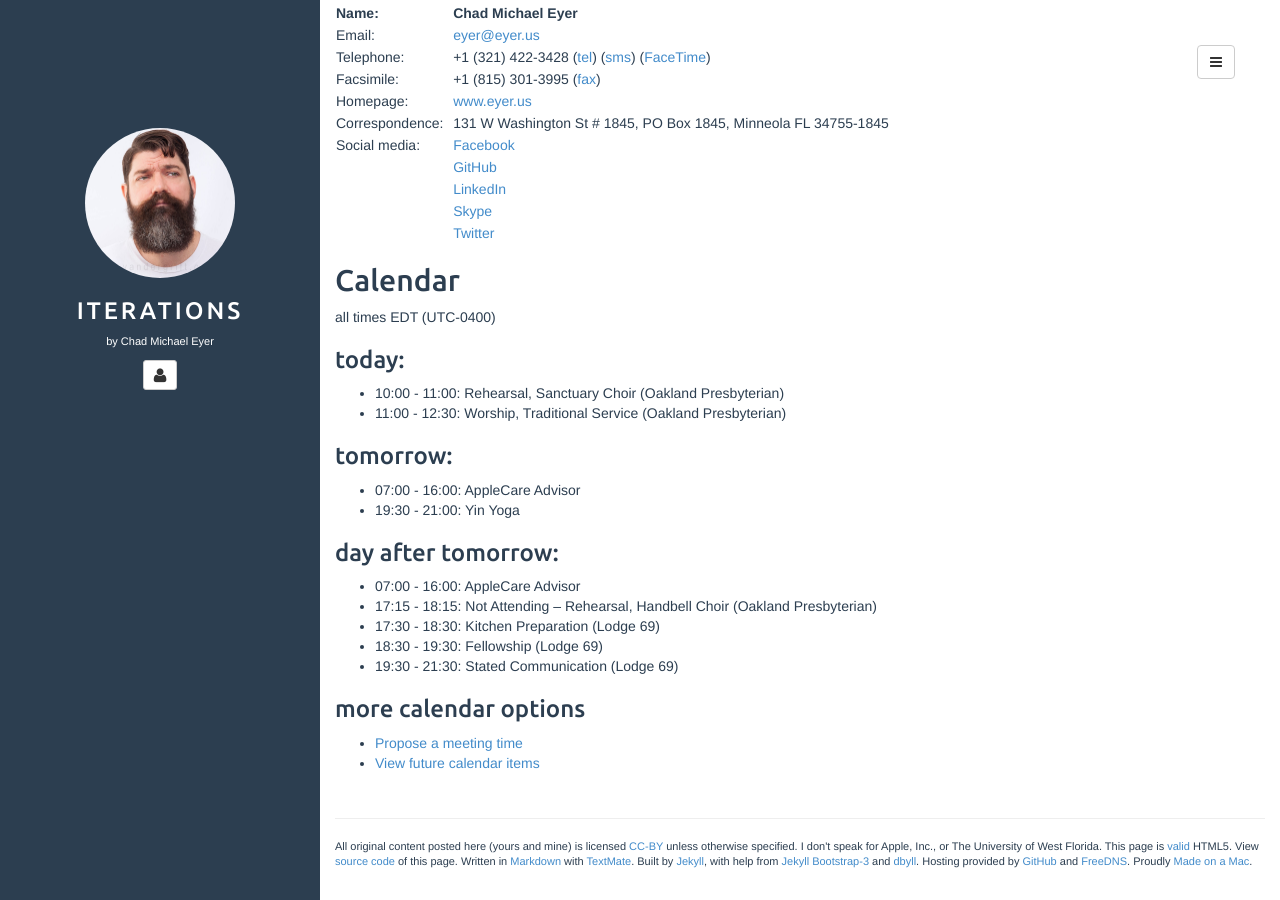
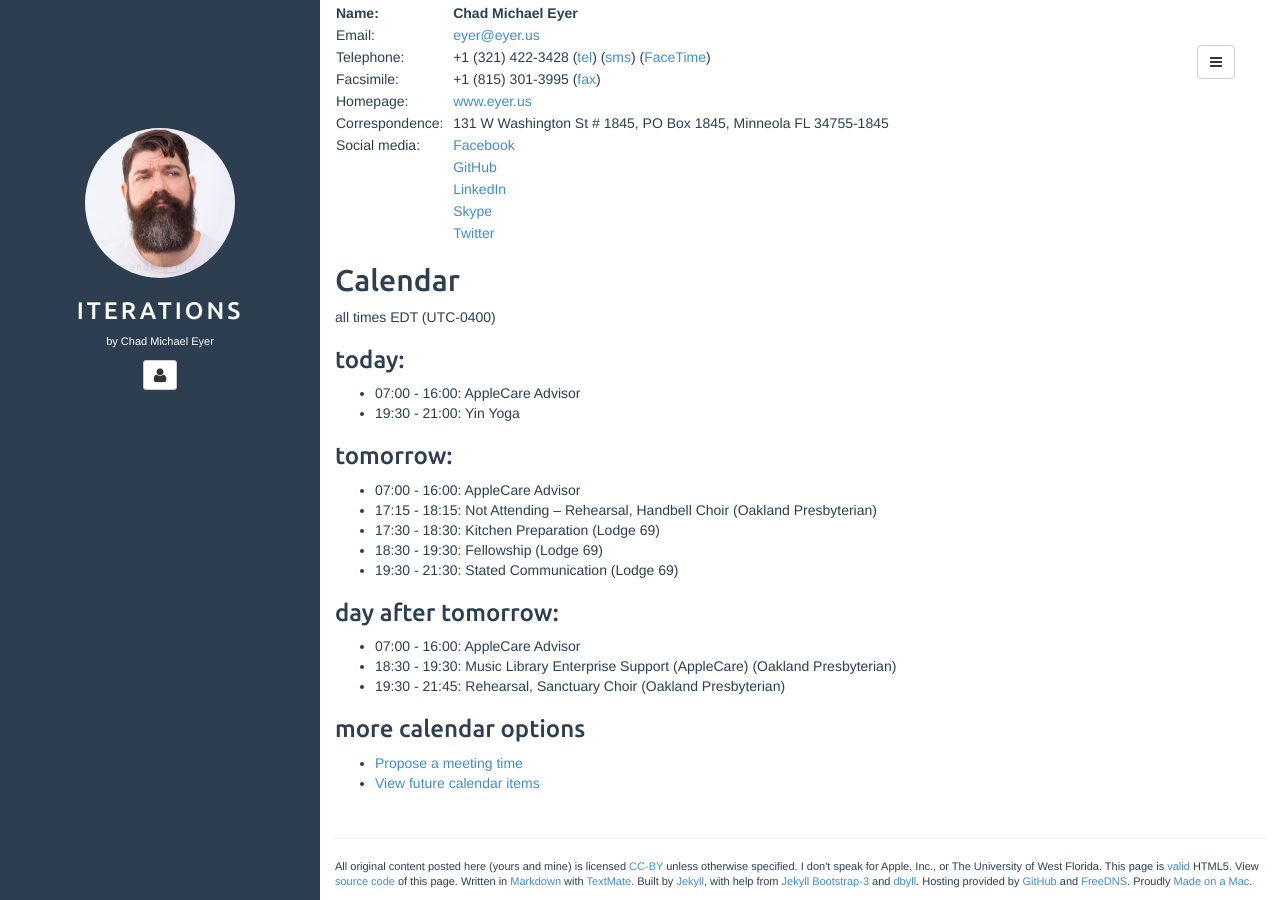
Before and after one commit to chadmichaeleyer/chadmichaeleyer.github.io, a Jekyll site: the page built from about.md, in a window 1280 px wide and 900 px high, scrolled down 1170 px. Built offline with Jekyll 4.4.1, drawn with Linux system fonts in a browser that asks for light colours.

Commit message:
calendar update

```diff
--- a/calendar.markdown
+++ b/calendar.markdown
@@ -2,18 +2,19 @@ all times EDT (UTC-0400)
 
 ### today:
 
-* 10:00 - 11:00: Rehearsal, Sanctuary Choir (Oakland Presbyterian)
-* 11:00 - 12:30: Worship, Traditional Service (Oakland Presbyterian)
-
-### tomorrow:
-
 * 07:00 - 16:00: AppleCare Advisor
 * 19:30 - 21:00: Yin Yoga
 
-### day after tomorrow:
+### tomorrow:
 
 * 07:00 - 16:00: AppleCare Advisor
 * 17:15 - 18:15: Not Attending – Rehearsal, Handbell Choir (Oakland Presbyterian)
 * 17:30 - 18:30: Kitchen Preparation (Lodge 69)
 * 18:30 - 19:30: Fellowship (Lodge 69)
 * 19:30 - 21:30: Stated Communication (Lodge 69)
+
+### day after tomorrow:
+
+* 07:00 - 16:00: AppleCare Advisor
+* 18:30 - 19:30: Music Library Enterprise Support (AppleCare) (Oakland Presbyterian)
+* 19:30 - 21:45: Rehearsal, Sanctuary Choir (Oakland Presbyterian)
```
Also changed, not shown: calendar-year.markdown (+8 -5 lines).
